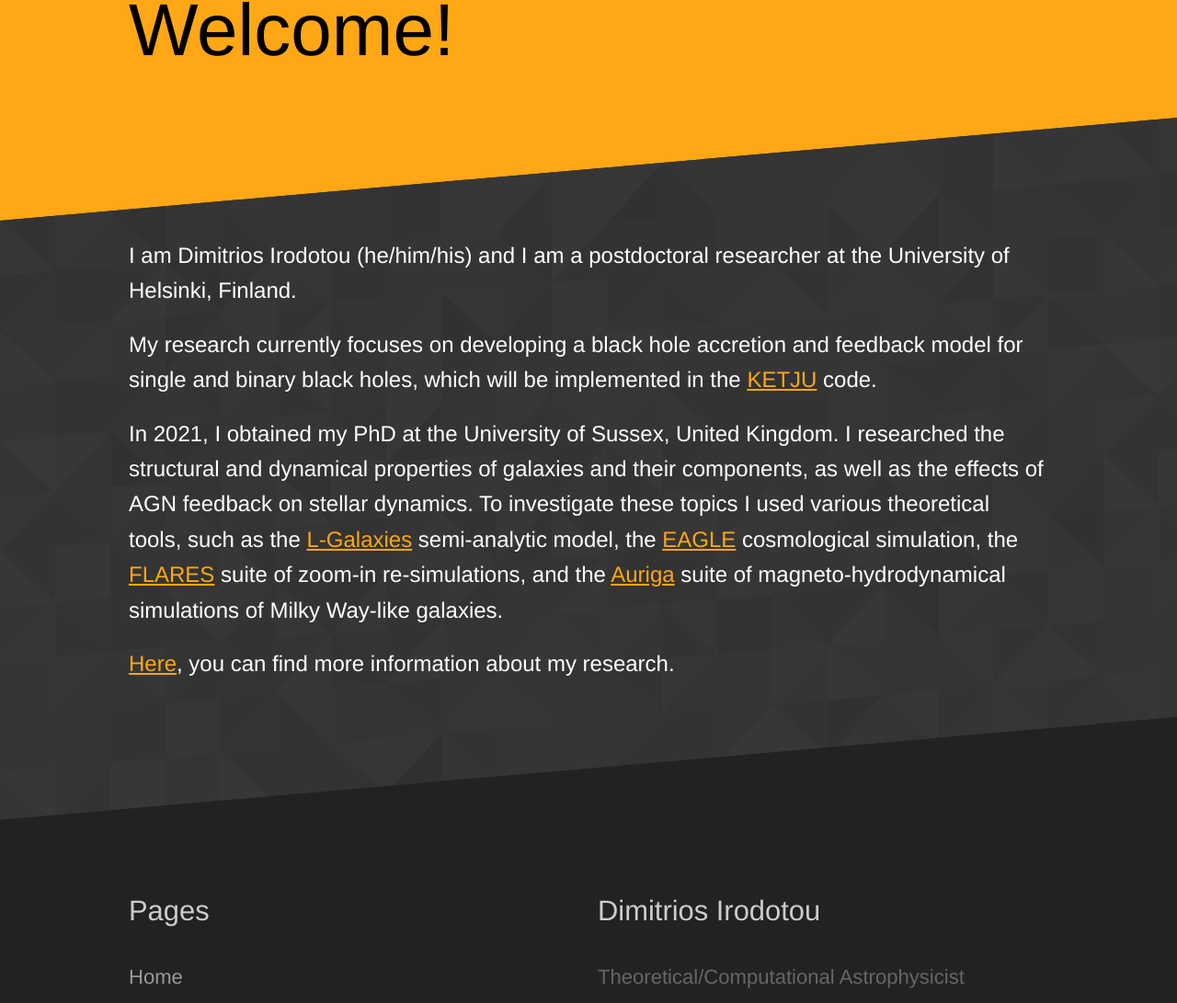
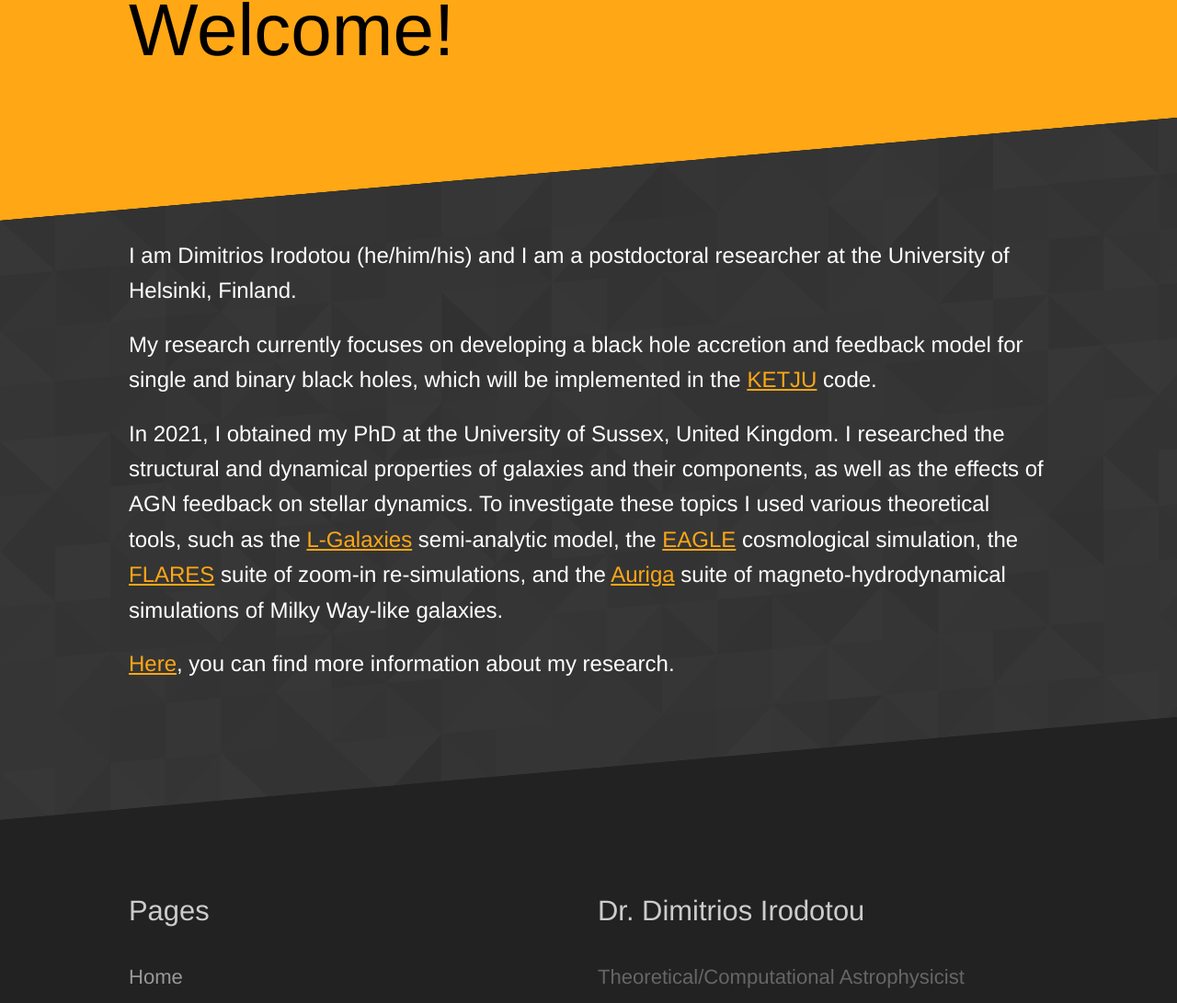
Before and after one commit to DimitriosIrodotou/DimitriosIrodotou.github.io, a Jekyll site: the page built from index.html, in a window 1280 px wide. Shown: the part 163-1254 px from the top of the page at 92% size. Built offline with Jekyll 4.4.1, drawn with Linux system fonts in a browser that asks for light colours.

```diff
--- a/_data/company.yml
+++ b/_data/company.yml
@@ -1,4 +1,4 @@
-title: Dimitrios Irodotou
+title: Dr. Dimitrios Irodotou
 description: Theoretical/Computational Astrophysicist
 contact_email_address: di.irodotou@gmail.com
 contact_phone_number: CPN
```
